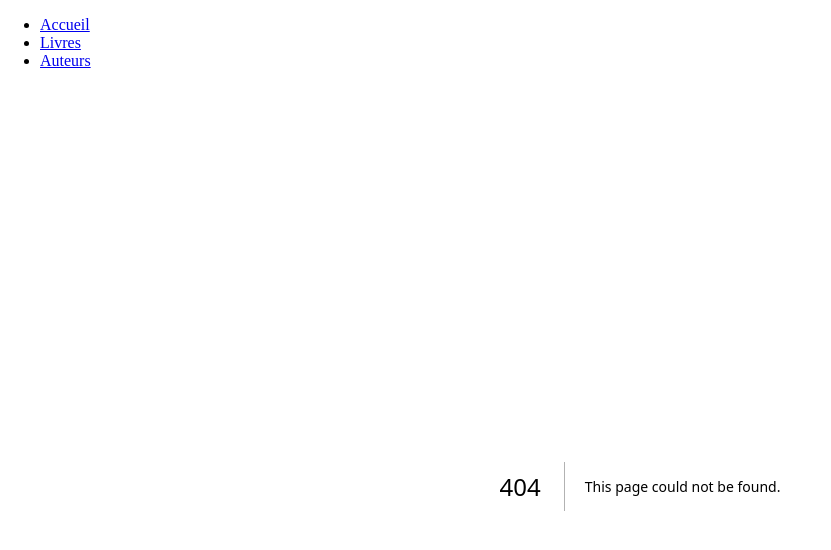
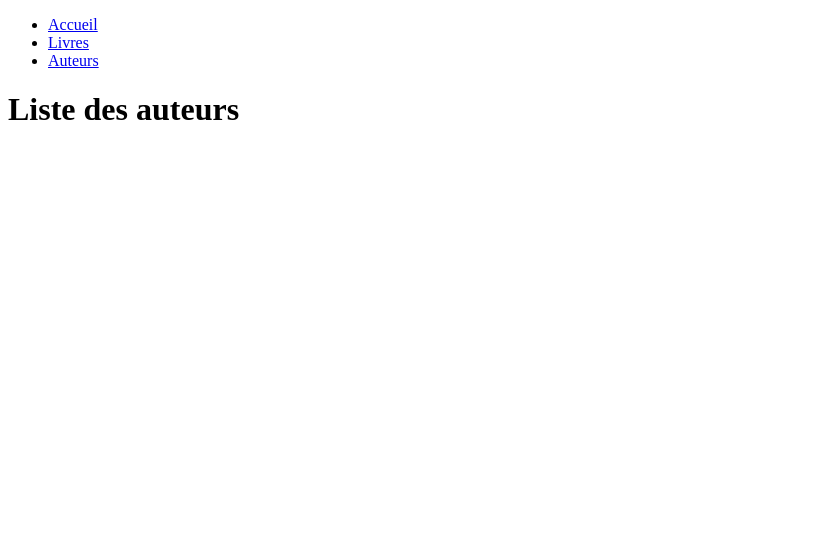
Before and after one commit to Maxence-De-Poorter/web-technologies-m1, a Next.js app in the folder m1-site/: page /authors in a window 1280 px wide. Before the commit this address had no page. Shown: the top 550 px of the page, without its empty margins (0-831 px from the left). Built offline with nearby package versions, Linux system fonts and the light colour scheme.

Commit message:
feat: create Authors Page

```diff
--- /dev/null
+++ b/m1-site/src/app/authors/Layout.tsx
@@ -0,0 +1,8 @@
+// src/app/books/layout.tsx
+export default function AuthorsLayout({ children }: { children: React.ReactNode }) {
+    return (
+        <div>
+            {children}
+        </div>
+    );
+}
--- /dev/null
+++ b/m1-site/src/app/authors/page.tsx
@@ -0,0 +1,3 @@
+export default function AuthorsPage() {
+    return <h1>Liste des auteurs</h1>;
+}
```
